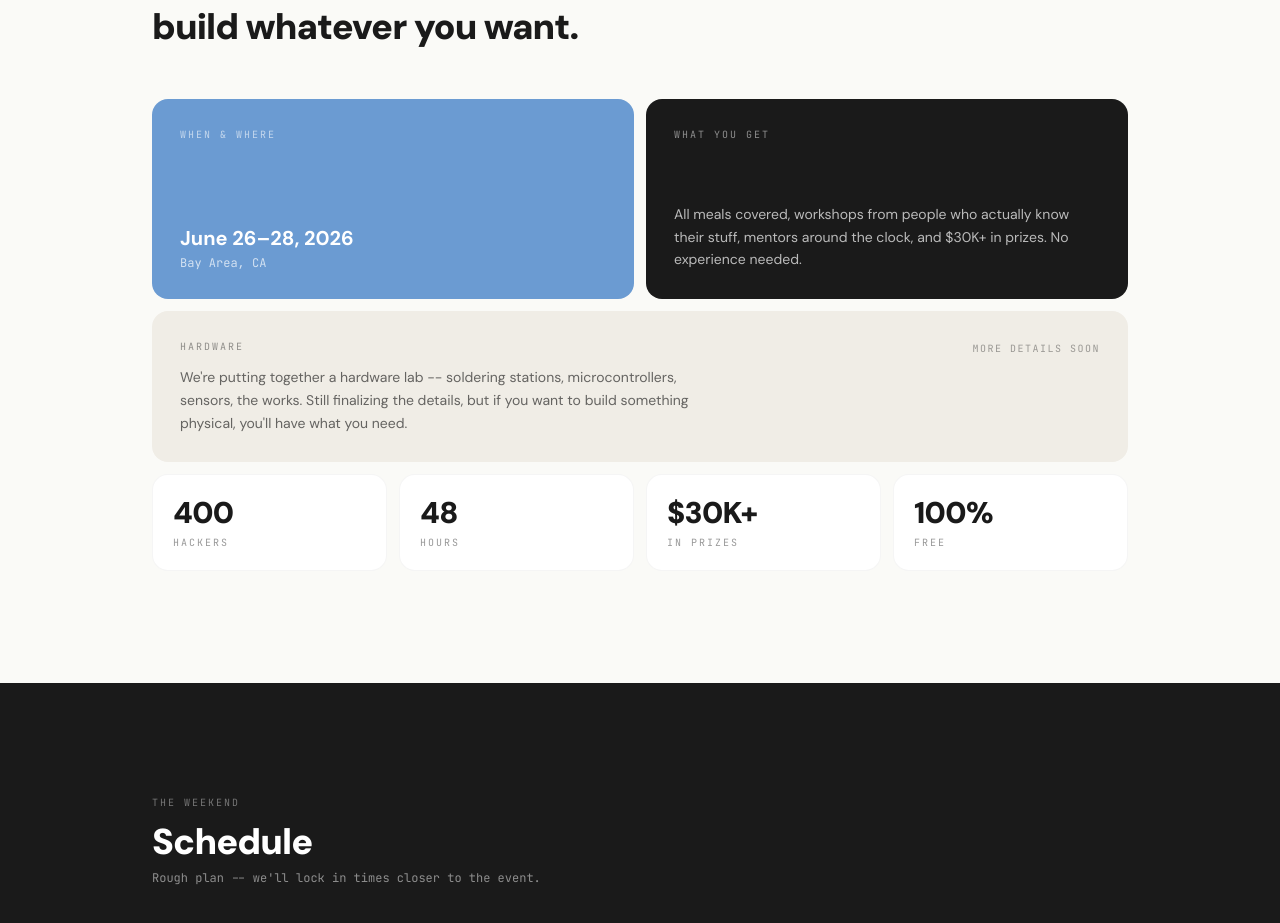
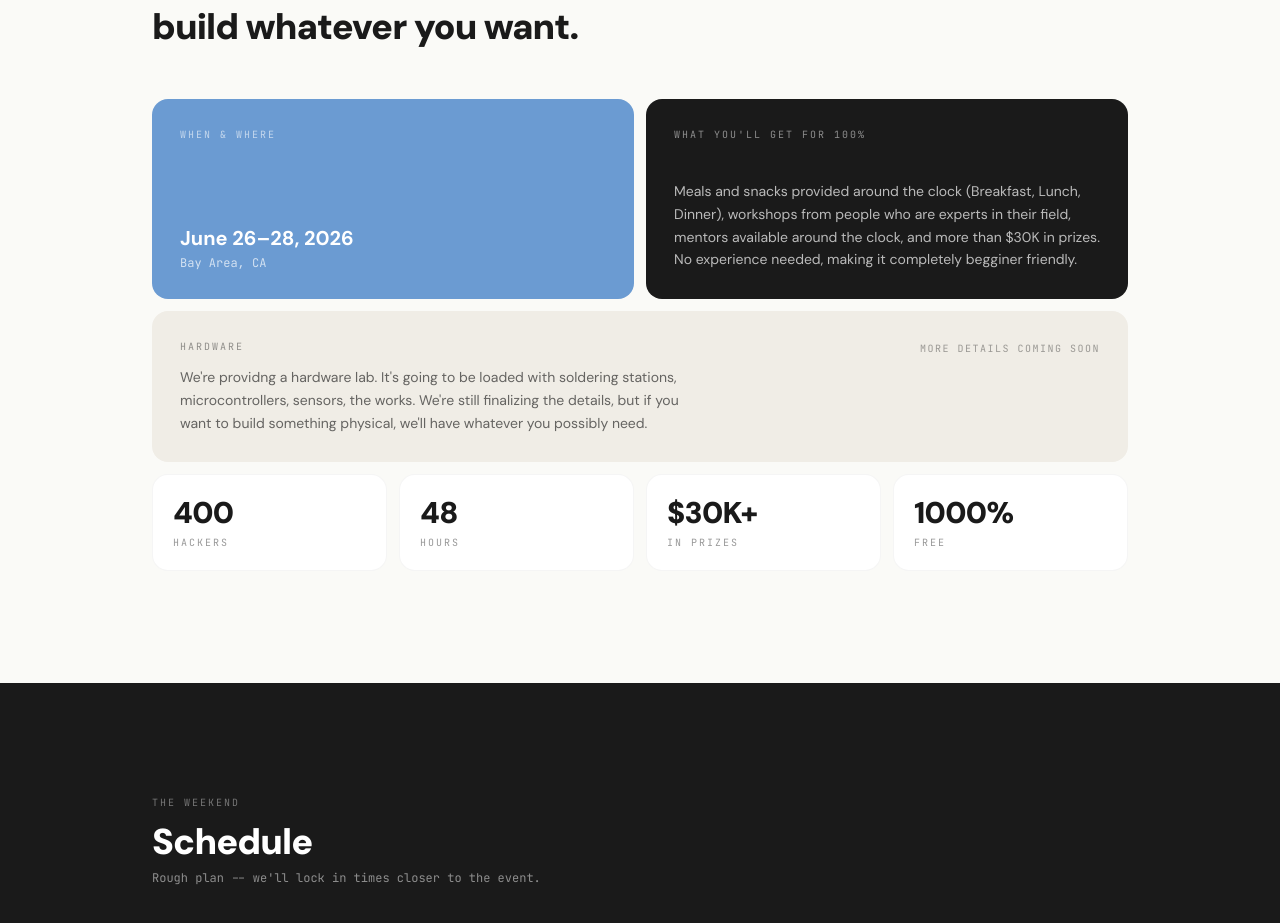
Before and after one commit to shlok-madhekar/v0-cove-hacks-website, a Next.js app: page / in a window 1280 px wide. Shown: the part 991-1914 px from the top of the page. Built offline with nearby package versions, Linux system fonts and the light colour scheme.

Commit message:
Revise text in about.tsx for clarity and correctness
Updated text to improve clarity and fix typos.

```diff
--- a/components/about.tsx
+++ b/components/about.tsx
@@ -27,12 +27,11 @@ export function About() {
 
           <div className="bg-[#1a1a1a] rounded-2xl p-6 sm:p-7 flex flex-col justify-between min-h-[200px]">
             <p className="font-mono text-[10px] tracking-[0.2em] uppercase text-white/50">
-              What you get
+              What you'll get for 100%
             </p>
             <p className="font-sans text-sm text-white/70 leading-relaxed">
-              All meals covered, workshops from people who actually know their
-              stuff, mentors around the clock, and $30K+ in prizes. No
-              experience needed.
+              Meals and snacks provided around the clock (Breakfast, Lunch, Dinner), workshops from people who are experts in their field, mentors available around the clock, and more than $30K in prizes. No
+              experience needed, making it completely begginer friendly.
             </p>
           </div>
         </div>
@@ -45,14 +44,14 @@ export function About() {
                 Hardware
               </p>
               <p className="font-sans text-sm text-[#1a1a1a]/65 leading-relaxed max-w-lg">
-                We{"'"}re putting together a hardware lab -- soldering stations,
-                microcontrollers, sensors, the works. Still finalizing the
-                details, but if you want to build something physical, you{"'"}ll
-                have what you need.
+                We{"'"}re providng a hardware lab. It's going to be loaded with soldering stations,
+                microcontrollers, sensors, the works. We{"'"}re still finalizing the
+                details, but if you want to build something physical, we{"'"}ll
+                have whatever you possibly need.
               </p>
             </div>
             <p className="font-mono text-[10px] tracking-[0.15em] uppercase text-[#1a1a1a]/40 whitespace-nowrap sm:mt-0.5">
-              More details soon
+              More details coming soon
             </p>
           </div>
         </div>
@@ -63,7 +62,7 @@ export function About() {
             { n: "400", l: "Hackers" },
             { n: "48", l: "Hours" },
             { n: "$30K+", l: "In prizes" },
-            { n: "100%", l: "Free" },
+            { n: "1000%", l: "Free" },
           ].map((s) => (
             <div
               key={s.l}
```
